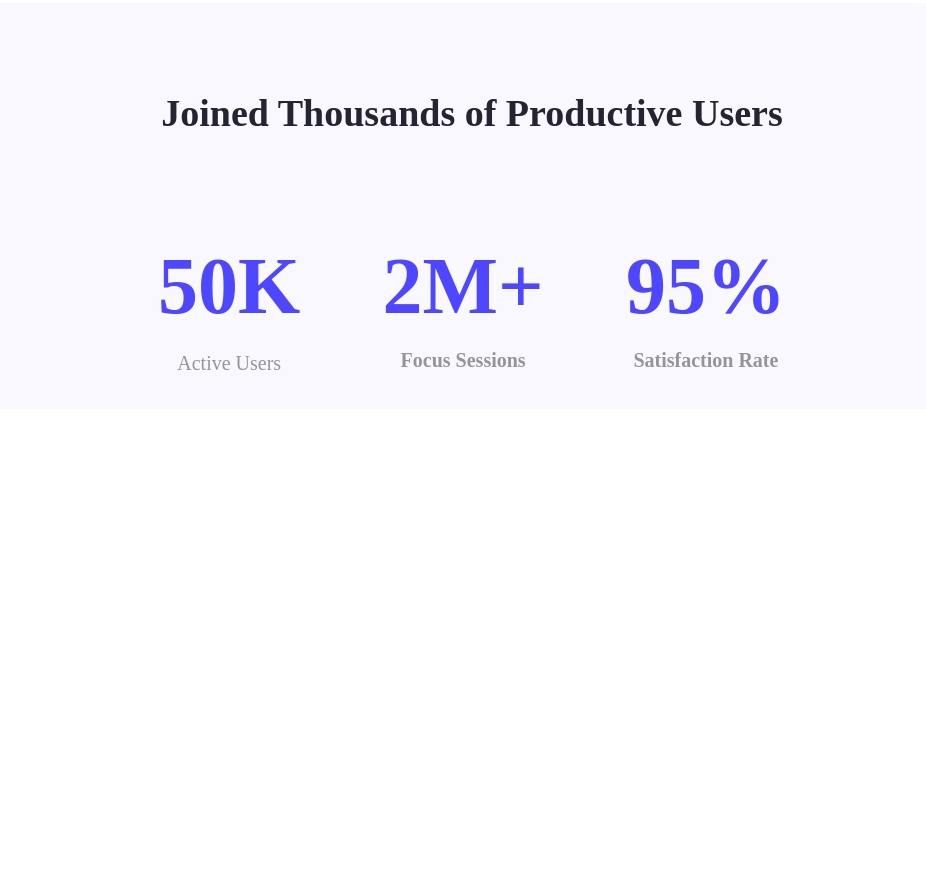
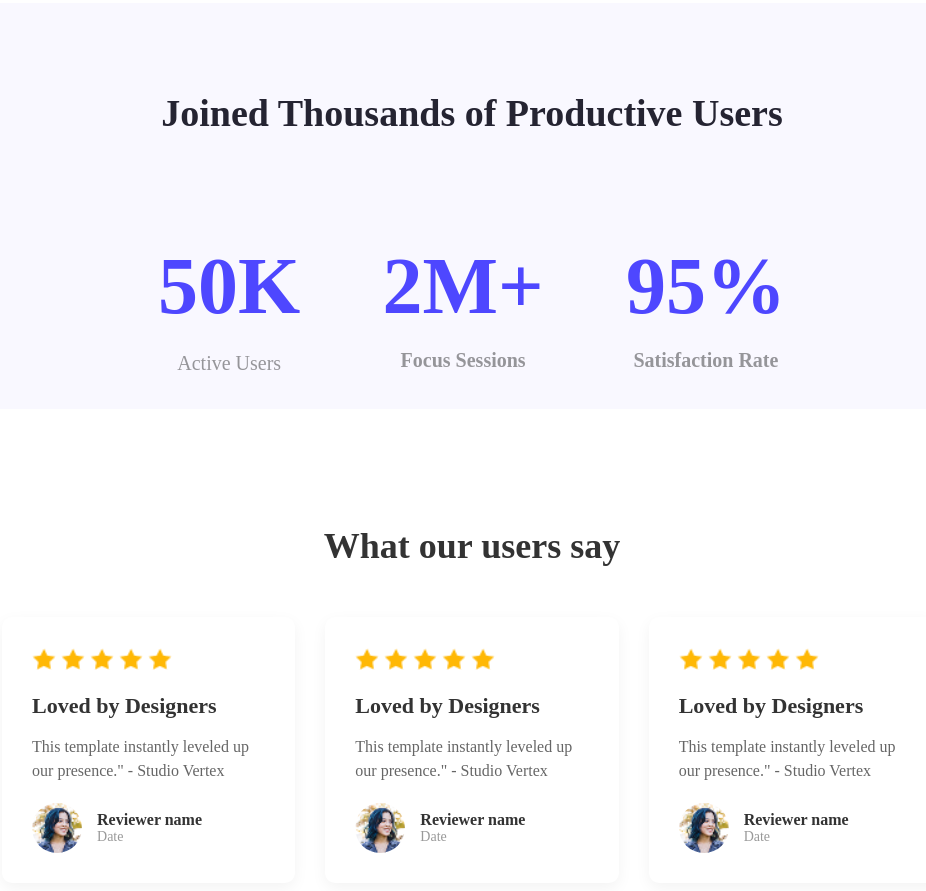
Before and after one commit to musfiquerr/first-assignment, a plain HTML site: page index.html in a window 1280 px wide. Shown: the part 1181-2072 px from the top of the page, without its empty margins (168-1094 px from the left). Before the commit the page ends 1706 px from the top, so only its background shows below. Drawn offline with Linux system fonts and the light colour scheme.

Commit message:
added review section

```diff
--- a/index.html
+++ b/index.html
@@ -10,7 +10,7 @@
     <link rel="stylesheet" href="styles/style.css">
 </head>
 <body>
-    <header class="raleway-normal ">
+    <header class="raleway-normal">
         <nav>
             <h3 class="nav-title primary-color">LOGO</h3>
             <a href=""><button class="btn-primary">Sign Up</button></a>
@@ -54,6 +54,69 @@
 
         </div>
         </section>
+
+       <section class="reviews-section">
+        <h2>What our users say</h2>
+        <div class="reviews-container">
+            <div class="review-card">
+                <div class="stars">
+                    <img src="images/icon-star.png" alt="Star rating" style="width: 24px; height: 24px;">
+                    <img src="images/icon-star.png" alt="Star rating" style="width: 24px; height: 24px;">
+                    <img src="images/icon-star.png" alt="Star rating" style="width: 24px; height: 24px;">
+                    <img src="images/icon-star.png" alt="Star rating" style="width: 24px; height: 24px;">
+                    <img src="images/icon-star.png" alt="Star rating" style="width: 24px; height: 24px;">
+                </div>
+                <h3>Loved by Designers</h3>
+                <p>This template instantly leveled up our presence." - Studio Vertex</p>
+                <div class="reviewer-info">
+                    <img src="images/avatar.png" alt="image-2" class="reviewer-avatar">
+                    <div class="reviewer-details">
+                        <div class="reviewer-name">Reviewer name</div>
+                        <div class="review-date">Date</div>
+                    </div>
+                </div>
+            </div>
+            <div class="review-card">
+                <div class="stars">
+                    <img src="images/icon-star.png" alt="Star rating" style="width: 24px; height: 24px;">
+                    <img src="images/icon-star.png" alt="Star rating" style="width: 24px; height: 24px;">
+                    <img src="images/icon-star.png" alt="Star rating" style="width: 24px; height: 24px;">
+                    <img src="images/icon-star.png" alt="Star rating" style="width: 24px; height: 24px;">
+                    <img src="images/icon-star.png" alt="Star rating" style="width: 24px; height: 24px;">
+                </div>
+                <h3>Loved by Designers</h3>
+                <p>This template instantly leveled up our presence." - Studio Vertex</p>
+                <div class="reviewer-info">
+                    <img src="images/avatar.png" alt="image-3" class="reviewer-avatar">
+                    <div class="reviewer-details">
+                        <div class="reviewer-name">Reviewer name</div>
+                        <div class="review-date">Date</div>
+                    </div>
+                </div>
+            </div>
+            <div class="review-card">
+                <div class="stars">
+                    <img src="images/icon-star.png" alt="Star rating" style="width: 24px; height: 24px;">
+                    <img src="images/icon-star.png" alt="Star rating" style="width: 24px; height: 24px;">
+                    <img src="images/icon-star.png" alt="Star rating" style="width: 24px; height: 24px;">
+                    <img src="images/icon-star.png" alt="Star rating" style="width: 24px; height: 24px;">
+                    <img src="images/icon-star.png" alt="Star rating" style="width: 24px; height: 24px;">
+                </div>
+                <h3>Loved by Designers</h3>
+                <p>This template instantly leveled up our presence." - Studio Vertex</p>
+                <div class="reviewer-info">
+                    <img src="images/avatar.png" alt="image-4" class="reviewer-avatar">
+                    <div class="reviewer-details">
+                        <div class="reviewer-name">Reviewer name</div>
+                        <div class="review-date">Date</div>
+                    </div>
+                </div>
+            </div>
+        </div>
+    </section>
+
+
+
     </main>
     <footer>
 
--- a/styles/style.css
+++ b/styles/style.css
@@ -116,3 +116,85 @@ h1{
     justify-content: space-around;
     margin-top: 40px;
 }
+.reviews-section h2 {
+    font-size: 36px;
+    color: #333;
+    margin-bottom: 50px;
+    text-align: center;
+}
+
+.reviews-container {
+    display: flex;
+    justify-content: center;
+    gap: 30px;
+    flex-wrap: wrap;
+    max-width: 1000px;
+    margin: 0 auto;
+}
+
+.review-card {
+    background-color: white;
+    border-radius: 10px;
+    padding: 30px;
+    width: calc(33.33% - 40px);
+    min-width: 280px;
+    box-shadow: 0 5px 15px rgba(0, 0, 0, 0.05);
+    text-align: left;
+    box-sizing: border-box;
+}
+
+.review-card .stars {
+
+    margin-bottom: 15px;
+    display: flex;
+    gap: 5px;
+}
+
+.review-card .stars img {
+
+    width: 24px;
+    height: 24px;
+    object-fit: contain;
+}
+
+.review-card h3 {
+    font-size: 22px;
+    color: #333;
+    margin-bottom: 10px;
+}
+
+.review-card p {
+    font-size: 16px;
+    color: #666;
+    line-height: 1.5;
+    margin-bottom: 20px;
+}
+
+.reviewer-info {
+    display: flex;
+    align-items: center;
+}
+
+.reviewer-avatar {
+    width: 50px;
+    height: 50px;
+    border-radius: 50%;
+    margin-right: 15px;
+    object-fit: cover;
+}
+
+.reviewer-details {
+    display: flex;
+    flex-direction: column;
+}
+
+.reviewer-name {
+    font-weight: bold;
+    color: #333;
+    font-size: 16px;
+}
+
+.review-date {
+    font-size: 14px;
+    color: #999;
+}
```
